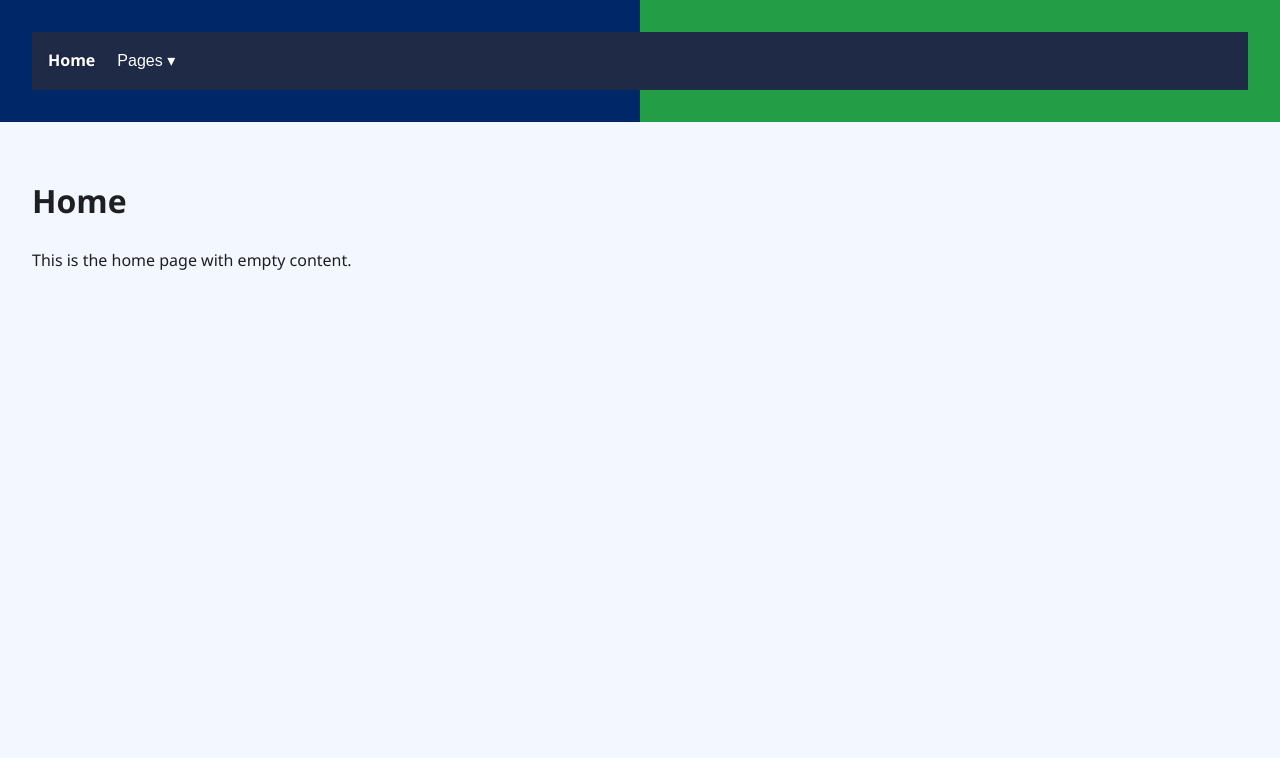
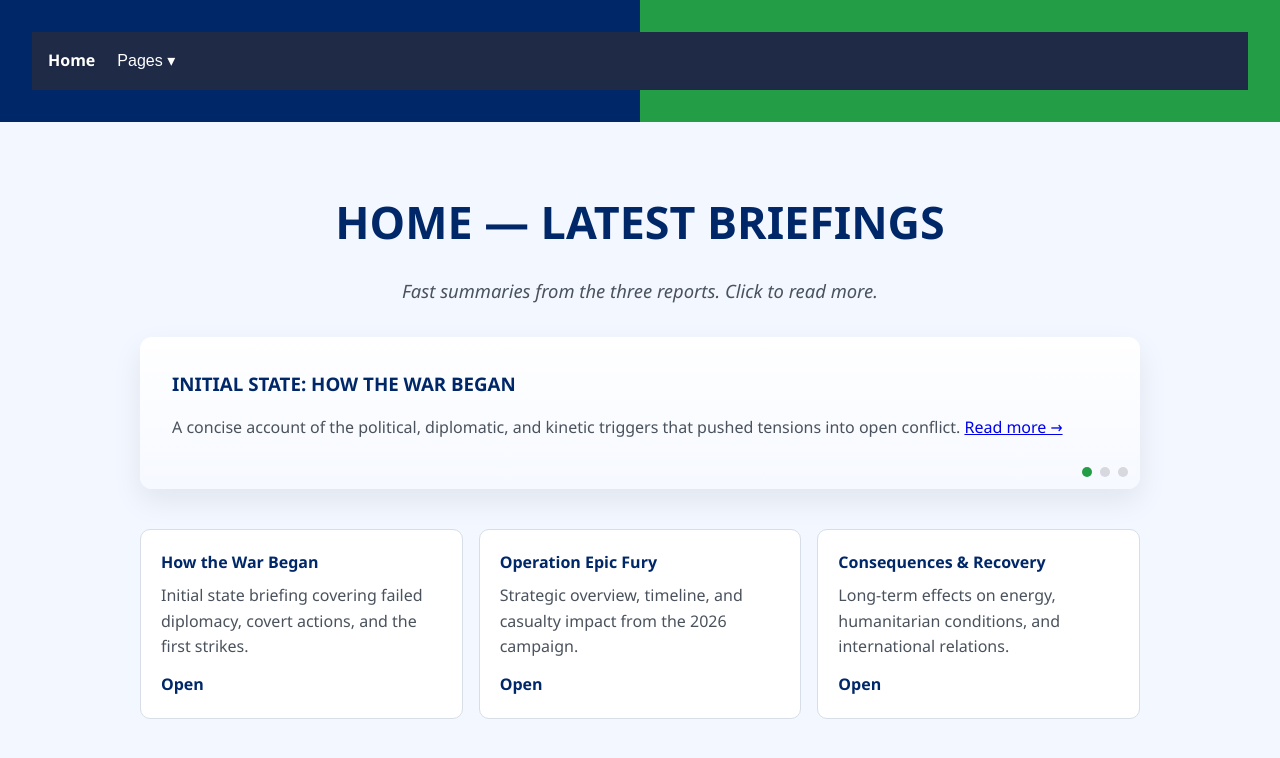
Before and after one commit to s4113887rmit/IRAN-US-INTERACTIONS, a Flask app: page / in a window 1280 px wide. Shown: the top 758 px of the page. Run offline with Flask 3, Linux system fonts and the light colour scheme.

Commit message:
homepage update

```diff
--- a/static/css/style.css
+++ b/static/css/style.css
@@ -379,3 +379,62 @@ main {
   color: #4a525d;
   line-height: 1.6;
 }
+
+/* Homepage carousel and page tiles */
+.carousel {
+  position: relative;
+  max-width: 1000px;
+  margin: 1.5rem auto 2.5rem;
+  overflow: hidden;
+  border-radius: 12px;
+  box-shadow: 0 12px 30px rgba(15,23,42,0.08);
+}
+.carousel-track {
+  display: flex;
+  transition: transform 0.6s ease;
+}
+.slide {
+  min-width: 100%;
+  box-sizing: border-box;
+  background: linear-gradient(180deg, #ffffff 0%, #f6f9ff 100%);
+  padding: 2rem;
+}
+.slide h3 {
+  margin: 0 0 0.5rem 0;
+  color: #002868;
+  text-transform: uppercase;
+}
+.slide p { color: #4a525d; }
+.carousel-nav {
+  position: absolute;
+  bottom: 12px;
+  right: 12px;
+  display: flex;
+  gap: 8px;
+}
+.dot {
+  width: 10px;
+  height: 10px;
+  border-radius: 50%;
+  background: rgba(29,31,33,0.15);
+  cursor: pointer;
+}
+.dot.active { background: #239e46; }
+
+.page-tiles {
+  max-width: 1000px;
+  margin: 0 auto 2rem;
+  display: grid;
+  grid-template-columns: repeat(auto-fit, minmax(260px, 1fr));
+  gap: 1rem;
+}
+.tile {
+  background: #ffffff;
+  padding: 1.25rem;
+  border: 1px solid #d7dee7;
+  border-radius: 10px;
+  text-align: left;
+}
+.tile h4 { margin: 0 0 0.5rem 0; color: #002868; }
+.tile p { margin: 0; color: #4a525d; }
+.tile a { display: inline-block; margin-top: 0.75rem; color: #002868; font-weight:700; text-decoration:none; }
--- a/templates/index.html
+++ b/templates/index.html
@@ -1,6 +1,71 @@
 {% extends "base.html" %}
 
 {% block content %}
-<h1>Home</h1>
-<p>This is the home page with empty content.</p>
+<div class="war-container">
+	<h1>Home — Latest Briefings</h1>
+	<p class="subtitle">Fast summaries from the three reports. Click to read more.</p>
+
+	<div class="carousel" id="newsCarousel" aria-live="polite">
+		<div class="carousel-track" id="carouselTrack">
+			<div class="slide" data-source="page1">
+				<h3>Initial State: How the War Began</h3>
+				<p>A concise account of the political, diplomatic, and kinetic triggers that pushed tensions into open conflict. <a href="/page1">Read more →</a></p>
+			</div>
+			<div class="slide" data-source="page2">
+				<h3>Operation Epic Fury — Overview</h3>
+				<p>Strategic overview and timeline of major operations, critical events, and current status updates. <a href="/page2">Read more →</a></p>
+			</div>
+			<div class="slide" data-source="page3">
+				<h3>Consequences & Global Impact</h3>
+				<p>Analysis of the long-term economic, humanitarian, and geopolitical consequences of the 2026 conflict. <a href="/page3">Read more →</a></p>
+			</div>
+		</div>
+		<div class="carousel-nav" id="carouselNav" aria-hidden="false">
+			<div class="dot active" data-index="0"></div>
+			<div class="dot" data-index="1"></div>
+			<div class="dot" data-index="2"></div>
+		</div>
+	</div>
+
+	<div class="page-tiles">
+		<div class="tile">
+			<h4>How the War Began</h4>
+			<p>Initial state briefing covering failed diplomacy, covert actions, and the first strikes.</p>
+			<a href="/page1">Open</a>
+		</div>
+		<div class="tile">
+			<h4>Operation Epic Fury</h4>
+			<p>Strategic overview, timeline, and casualty impact from the 2026 campaign.</p>
+			<a href="/page2">Open</a>
+		</div>
+		<div class="tile">
+			<h4>Consequences & Recovery</h4>
+			<p>Long-term effects on energy, humanitarian conditions, and international relations.</p>
+			<a href="/page3">Open</a>
+		</div>
+	</div>
+</div>
+
+<script>
+document.addEventListener('DOMContentLoaded', function(){
+	const track = document.getElementById('carouselTrack');
+	const dots = Array.from(document.querySelectorAll('.dot'));
+	let index = 0;
+	const slideCount = track.children.length;
+	let timer = null;
+
+	function goTo(i){
+		index = (i + slideCount) % slideCount;
+		track.style.transform = `translateX(-${index * 100}%)`;
+		dots.forEach(d => d.classList.remove('active'));
+		dots[index].classList.add('active');
+	}
+
+	dots.forEach(d => d.addEventListener('click', () => { goTo(Number(d.dataset.index)); resetTimer(); }));
+
+	function startTimer(){ timer = setInterval(() => goTo(index+1), 5000); }
+	function resetTimer(){ clearInterval(timer); startTimer(); }
+	startTimer();
+});
+</script>
 {% endblock %}
```
